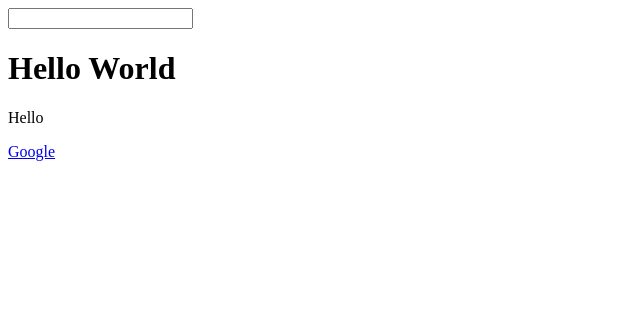
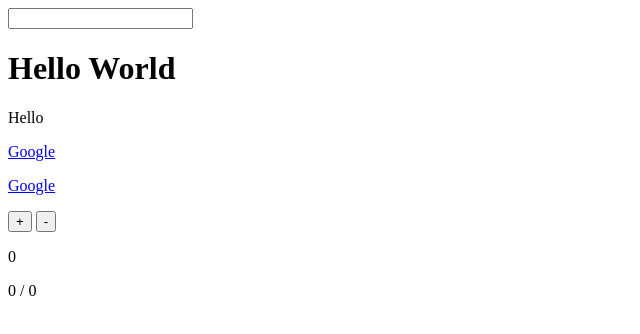
Before and after one commit to ear78/vuejs-one, a plain HTML site: page index.html in a window 1280 px wide. Shown: the whole page, without its empty margins (0-640 px from the left). Drawn offline with Linux system fonts and the light colour scheme.

Commit message:
saving changes for shutdown

```diff
--- a/index.html
+++ b/index.html
@@ -12,6 +12,17 @@
             <p>{{ sayHello() }}</p>
             <!-- v-bind directive/ no curly braces within html attrs -->
             <a v-bind:href="link">Google</a>
+
+            <!-- v-html directive -->
+            <p v-html="finishedLink"></p>
+
+            <!-- v-on:click event handlers -->
+            <button v-on:click="increase" type="button" name="button">
+                +
+            </button>
+            <button v-on:click="decrease" type="button" name="button">-</button>
+            <p>{{ counter }}</p>
+            <p v-on:mousemove="updateCoordinate">{{x}} / {{y}}</p>
         </div>
 
     <script type="text/javascript">
@@ -19,7 +30,11 @@
             el: '#app',
             data: {
                 title: 'Hello World',
-                link: 'http://google.com'
+                link: 'http://google.com',
+                finishedLink: '<a href="http://google.com">Google</a>',
+                counter: 0,
+                x: 0,
+                y: 0
             },
             methods: {
                 changeTitle: function(event){
@@ -27,7 +42,18 @@
                 },
                 sayHello: function(){
                     return 'Hello';
+                },
+                increase: function(){
+                    this.counter++;
+                },
+                decrease: function(){
+                    this.counter--;
+                },
+                updateCoordinate: function(event){
+                    this.x = event.clientX;
+                    this.y = event.clientY;
                 }
+
             }
         })
     </script>
```
